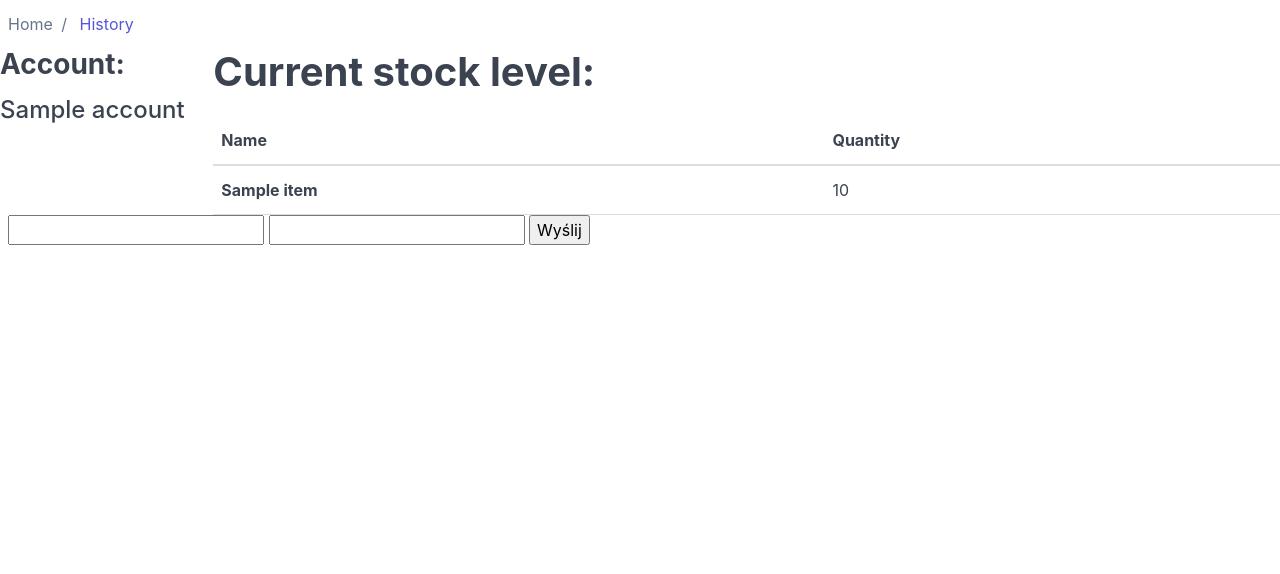
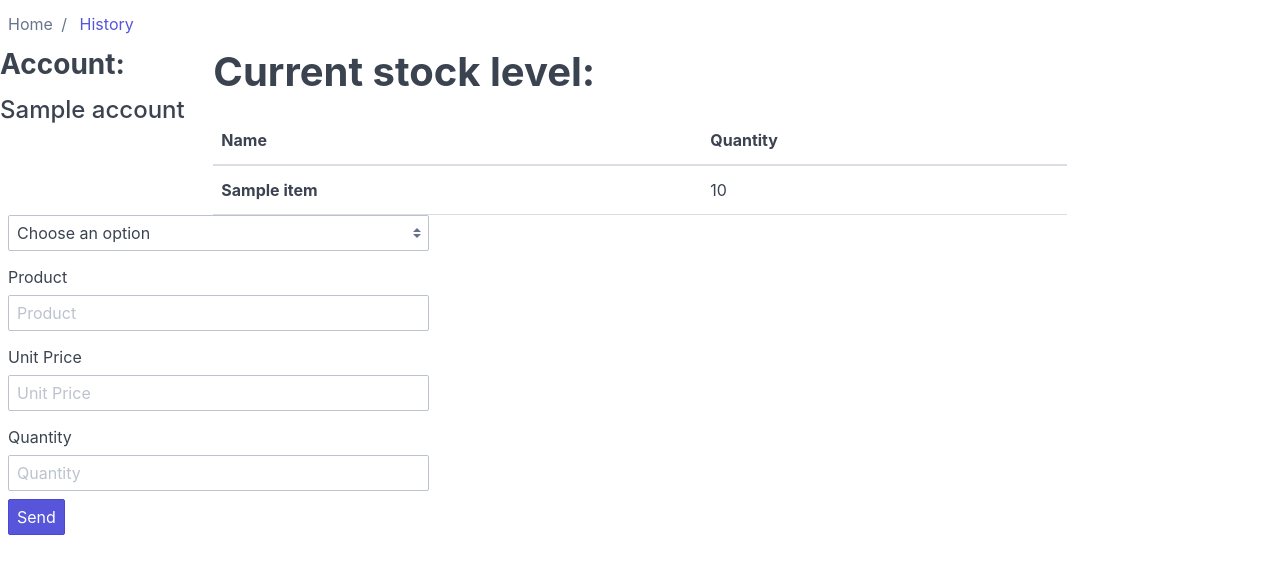
Before and after one commit to kingamal/new_accountant, a Flask app: template templates/index.html in a window 1280 px wide. Shown: the top 574 px of the page. Run offline with Flask 2, Linux system fonts and the light colour scheme; the template is opened without the code that fills it: most values are stand-ins (such as "Sample title", 1, 10 or a date in 2020).

Commit message:
form is working

```diff
--- a/templates/index.html
+++ b/templates/index.html
@@ -11,10 +11,10 @@
 <div class="container">
 <ul class="breadcrumb">
   <li class="breadcrumb-item">
-    <a href="#">Home</a>
+    <a href="/">Home</a>
   </li>
   <li class="breadcrumb-item">
-    <a href="#">History</a>
+    <a href="/history/">History</a>
   </li>
 </ul></div>
     <div class="container">
@@ -23,7 +23,7 @@
                 <h3><b>Account: <br></b></h3>
                 <h4>{{ account }}</h4>
             </div>
-            <div class="col-10">
+            <div class="col-8">
         <h1><b> Current stock level: </b> <br></h1>
         <table class="table">
           <thead>
@@ -42,13 +42,37 @@
           </tbody>
         </table>
             </div>
+            <div class="col-2">
             </div>
-    <div>
+            </div>
+    <div class="container">
+        <div class="columns">
+            <div class="col-4">
         <form action="/" method="POST">
-            <input type="text" name="action" />
-            <input type="text" name="action" />
-            <button type="submit">Wyślij</button>
+            <div class="form-group">
+                <span class="text-error"> {{ errors.action }} </span>
+                  <select name="action" class="form-select">
+                    <option value="none">Choose an option</option>
+                    <option value="buy">BUY</option>
+                    <option value="sell">SELL</option>
+                  </select>
+            </div>
+            <div class="form-group">
+              <label class="form-label" for="input-example-1">Product</label>
+              <input required class="form-input" name="product" type="text" id="input-example-1" placeholder="Product">
+            </div>
+            <div class="form-group">
+              <label class="form-label" for="input-example-2">Unit Price</label>
+              <input required class="form-input" name="unit_price" type="number" id="input-example-2" placeholder="Unit Price">
+            </div>
+            <div class="form-group">
+              <label class="form-label" for="input-example-3">Quantity</label>
+              <input required class="form-input" name="qty" type="number" min="1" id="input-example-3" placeholder="Quantity">
+            </div>
+            <button class="btn btn-primary" type="submit">Send</button>
         </form>
     </div>
+        </div>
+        </div>
 </body>
 </html>
```
